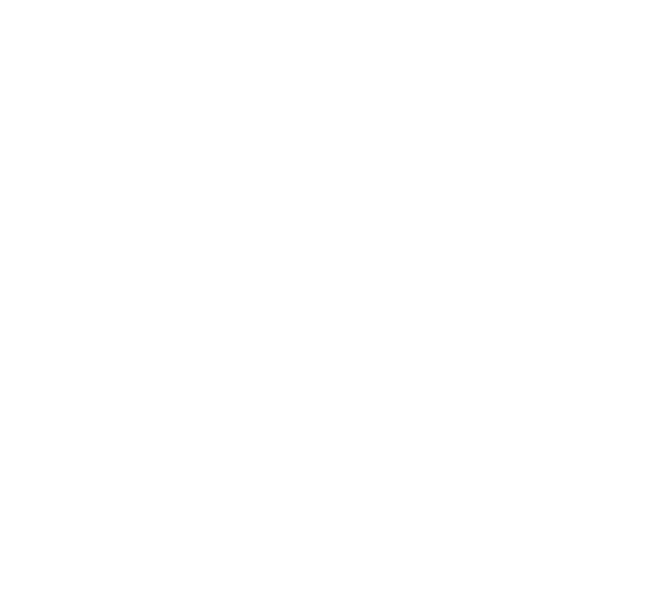
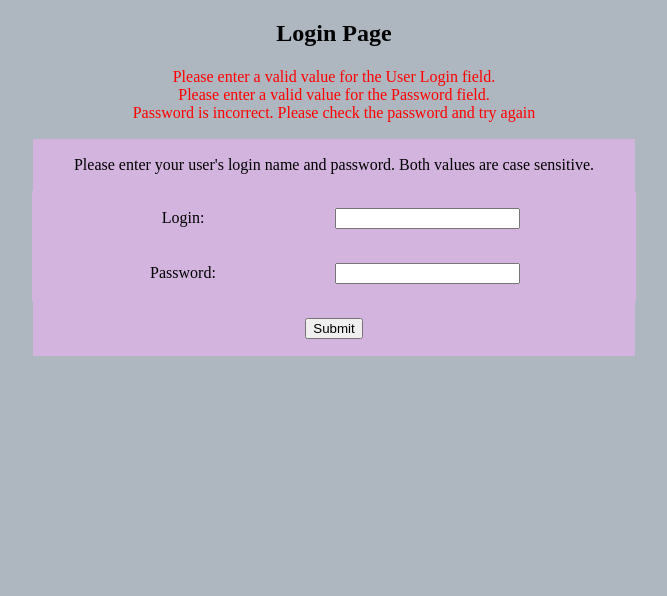
Before and after one commit to TrotylTN/F2016_CSCI4131_HW_8, a PHP site: page /login.php in a window 1280 px wide. Before the commit the part shown is empty. Shown: the top 596 px of the page, without its empty margins (306-973 px from the left). Run offline with PHP 8.4, Linux system fonts and the light colour scheme.

Commit message:
completed login page

```diff
--- a/login.php
+++ b/login.php
@@ -5,3 +5,60 @@
       $db_username = 'C4131F16U128';
       $db_password = 18606;  // This should be on moodle as well.
 ?>
+
+<!DOCTYPE html>
+
+<html lang="en">
+    <head>
+        <meta charset="UTF-8">
+        <title>
+            Login Page
+        </title>
+        <link rel="stylesheet" type="text/css" href="./style.css">
+    </head>
+
+    <body>
+        <h2 class="tntitle"> Login Page </h2>
+        <p> </p>
+        <table class="warn"> <tr class="warn"> <td class="warn">
+        <?php
+            echo "Please enter a valid value for the User Login field.<br>";
+            echo "Please enter a valid value for the Password field.<br>";
+            echo "Password is incorrect. Please check the password and try again";
+        ?>
+        </td> </tr> </table>
+
+        <p> </p>
+        <table class="login">
+            <tr class="login">
+                <td class="login" style="width: 600px">
+                    <p>Please enter your user's login name and password. Both values are case sensitive.</p>
+                </td>
+            </tr>
+        </table>
+        <table class="login">
+            <tr class="login">
+                <td class="login">
+                    <p> Login: </p>
+                </td>
+                <td class="login" style="text-align: left">
+                    <p> <input type="text" name="login"> </p>
+            </tr>
+            <tr class="login">
+                <td class="login">
+                    <p> Password: </p>
+                </td>
+                <td class="login" style="text-align: left">
+                    <p> <input type="password" name="password"> </p>
+                </td>
+            </tr>
+        </table>
+        <table class="login">
+            <tr class="login">
+                <td class="login" style="width: 600px">
+                    <p> <button type="submit" name="submit" value="confirm"> Submit </button> </p>
+                </td>
+            </tr>
+        </table>
+    </body>
+</html>
--- a/style.css
+++ b/style.css
@@ -169,3 +169,12 @@ table.warn, td.warn, tr.warn {
     width: 800px;
     color: red;
 }
+
+table.login, td.login, tr.login {
+    border: 0px;
+    background-color: #D2B4DE;
+}
+
+td.login, tr.login {
+    width: 300px;
+}
```
Also changed, not shown: insertValues_HW8F16.php (added, +30 -0 lines).
